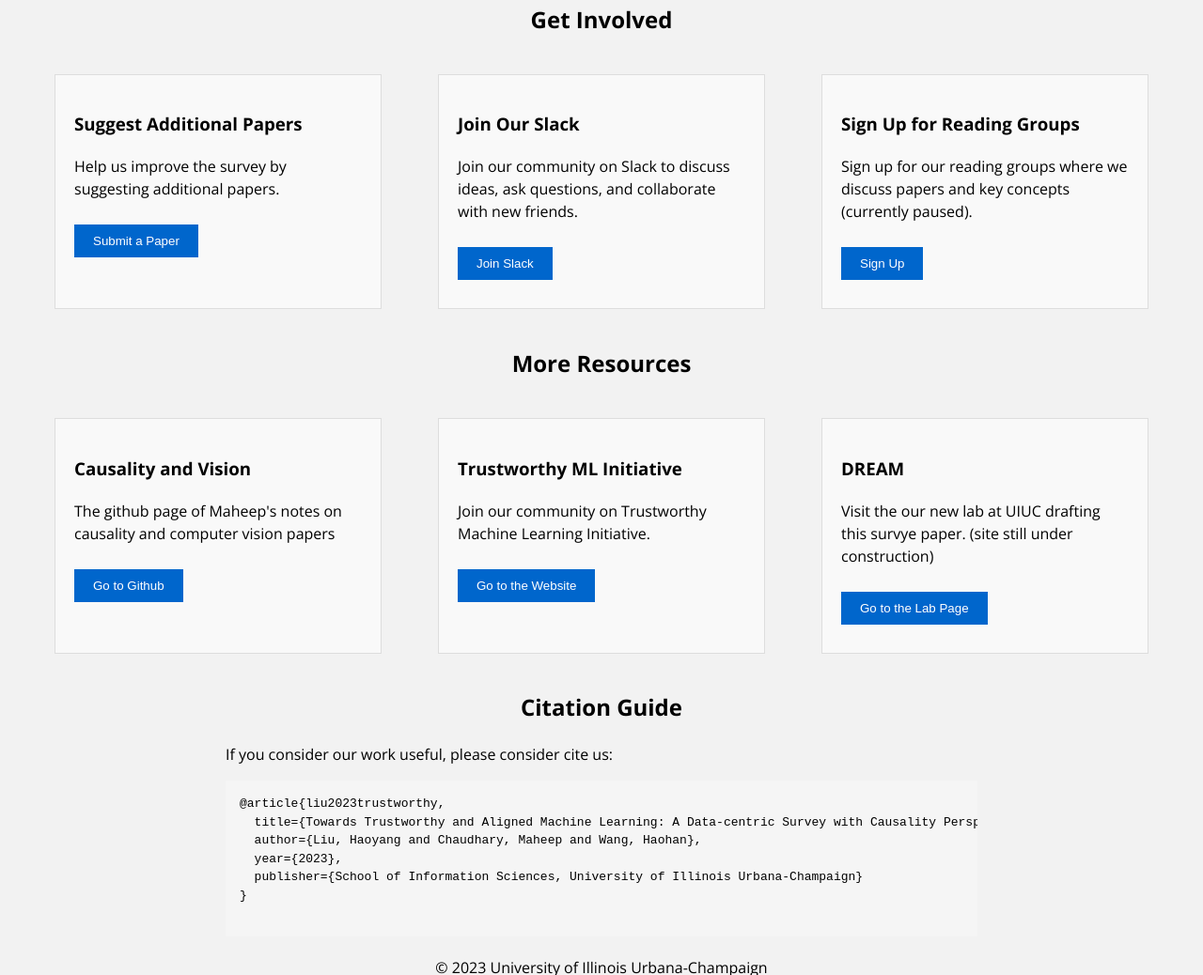
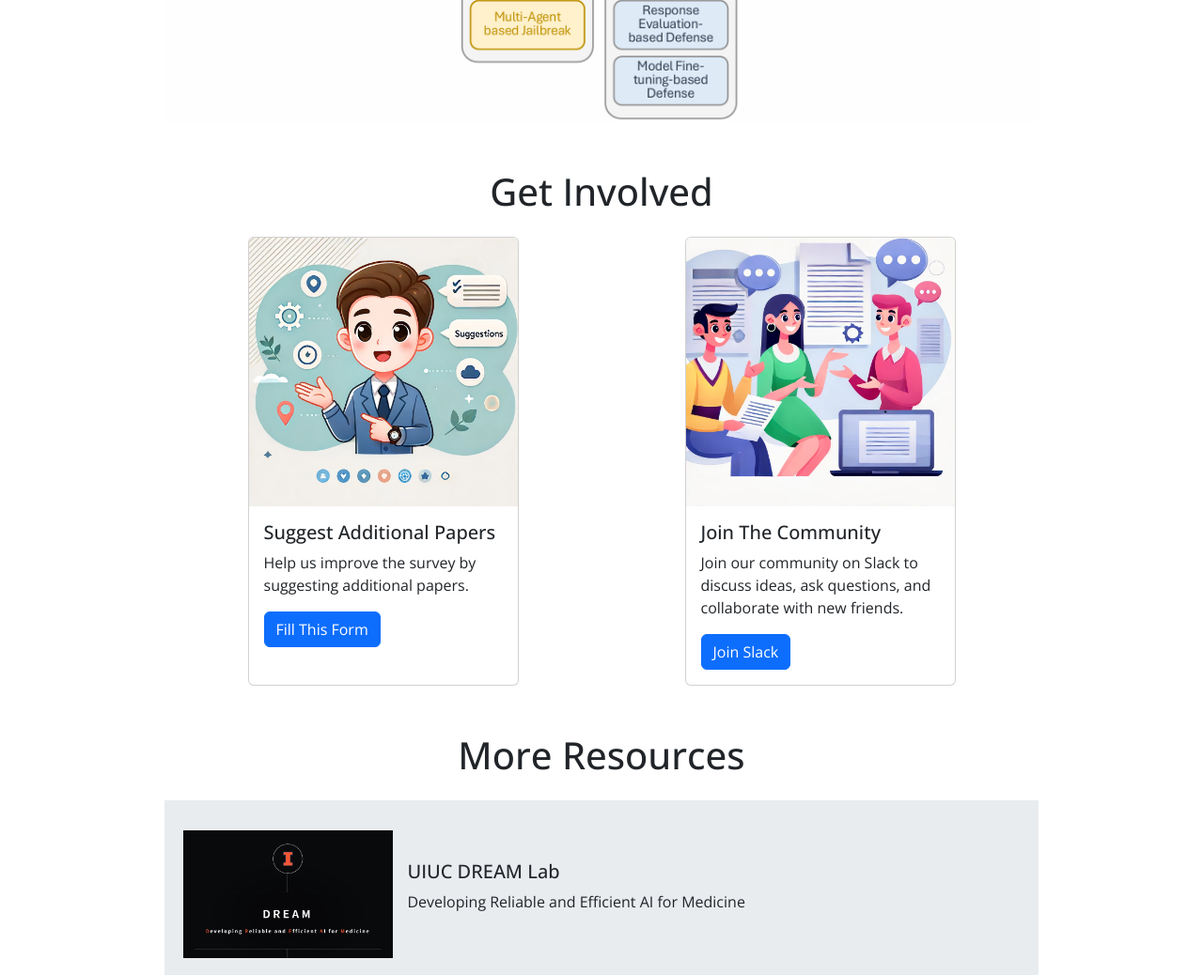
Before and after one commit to PaulCCCCCCH/llm-jailbreak-zoo-survey, a plain HTML site: page index.html in a window 1280 px wide. Shown: the part 1762-2800 px from the top of the page at 94% size. Drawn offline with nearby package versions, Linux system fonts and the light colour scheme.

Commit message:
adding rest of sections

```diff
--- a/index.css
+++ b/index.css
@@ -1,23 +1,28 @@
-body {
-    font-family: 'Open Sans', sans-serif;;
-    line-height: 1.5;
-    background-color: #F2F2F2;
-    text-align: center;
+section {
+    display: flex;
+    flex-direction: column;
+    justify-content: center;
+    align-items: center;
+    margin: 50px 0;
 }
 
-
-nav {
+.my-nav {
+    display: flex;
+    flex-direction: row;
+    justify-content: center;
     padding: 20px;
     background-color: #4d4d4d;
 }
 
-nav a {
+.my-nav > a {
     color: white;
-    margin: 0 15px;
+    margin: 0 30px;
     text-decoration: none;
 }
 
 .content {
+    line-height: 1.5;
+    font-family: 'Open Sans', sans-serif;;
     margin: 20px;
 }
 
@@ -84,51 +89,23 @@ nav a {
     width: 75%;
 }
 
-.action-container {
+.involved-cards {
     display: flex;
+    flex-direction: row;
     justify-content: space-around;
-    flex-wrap: wrap;
+    width: 75%;
 }
 
-.action-card {
-    margin: 20px;
-    padding: 20px;
-    background-color: #F9F9F9;
-    border: 1px solid #ddd;
-    width: 25%;
-    min-width: 300px;
-    text-align: left;
+.resources-cards {
+    display: flex;
+    flex-direction: column;
+    width: 75%;
 }
 
-.action-card button {
-    background-color: #0066CC;
-    color: white;
-    border: none;
-    padding: 10px 20px;
-    margin: 10px 0;
-    cursor: pointer;
-    text-align: center;
-    transition: background-color 0.3s;
-}
-
-.action-card button:hover {
-    background-color: #0052a3;
-}
-
-a {
-    color: #0066CC;
-    text-decoration: none;
-}
-
-a:hover {
-    text-decoration: underline;
-}
-
-pre {
-    text-align: left;
-    background-color: #f5f5f5;
-    padding: 15px;
-    overflow-x: auto;
+.resources-card {
+    padding: 20px;
+    min-height: 200px;
+    align-items: center;
 }
 
 .author-affiliation {
@@ -138,7 +115,7 @@ pre {
     /* optional, to reduce space between authors and affiliation */
 }
 
-.citation-container {
+.narrow-container {
     max-width: 800px;
     /* Adjust as needed */
     margin: 0 auto;
--- a/index.html
+++ b/index.html
@@ -18,14 +18,25 @@
     <!-- Open Sans - Body -->
     <link rel="preconnect" href="https://fonts.googleapis.com">
     <link rel="preconnect" href="https://fonts.gstatic.com" crossorigin>
-    <link href="https://fonts.googleapis.com/css2?family=Open+Sans:ital,wght@0,300..800;1,300..800&display=swap" rel="stylesheet">
+    <link href="https://fonts.googleapis.com/css2?family=Open+Sans:ital,wght@0,300..800;1,300..800&display=swap"
+        rel="stylesheet">
 
     <!-- Fancy Icons -->
     <link rel="stylesheet" href="https://cdnjs.cloudflare.com/ajax/libs/font-awesome/6.0.0-beta3/css/all.min.css">
 
+    <!-- Bootstrap CSS -->
+    <link href="https://cdn.jsdelivr.net/npm/bootstrap@5.3.3/dist/css/bootstrap.min.css" rel="stylesheet"
+        integrity="sha384-QWTKZyjpPEjISv5WaRU9OFeRpok6YctnYmDr5pNlyT2bRjXh0JMhjY6hW+ALEwIH" crossorigin="anonymous">
+
+
 </head>
 
 <body>
+    <!-- Bootstrap JavaScript -->
+    <script src="https://cdn.jsdelivr.net/npm/bootstrap@5.3.3/dist/js/bootstrap.bundle.min.js"
+        integrity="sha384-YvpcrYf0tY3lHB60NNkmXc5s9fDVZLESaAA55NDzOxhy9GkcIdslK1eN7N6jIeHz"
+        crossorigin="anonymous"></script>
+
     <div class="banner">
         <div class="header">
             <p class="header-main"> JailbreakZoo </h1>
@@ -33,16 +44,20 @@
                 Models</p>
         </div>
     </div>
-    <nav>
+    <div class="my-nav">
         <a href="#authors">Authors</a>
         <a href="#abstract">Abstract</a>
-        <a href="#paper">Paper</a>
         <a href="#involved">Get Involved</a>
-    </nav>
+        <a href="#resources">More Resources</a>
+        <a href="#citation">Cite This Work</a>
+    </div>
     <div class="content">
         <section id="head-buttons">
-            <button class="head-button" onclick="window.open('https://github.com/Allen-piexl/JailbreakZoo', '_blank')"><i class="fab fa-github"></i> GitHub </button>
-            <button class="head-button" onclick="window.open('https://en.wikipedia.org/wiki/HTTP_404', '_blank')"><i class="far fa-file-lines"></i> arXiv</button>
+            <button class="head-button"
+                onclick="window.open('https://github.com/Allen-piexl/JailbreakZoo', '_blank')"><i
+                    class="fab fa-github"></i> GitHub </button>
+            <button class="head-button" onclick="window.open('https://en.wikipedia.org/wiki/HTTP_404', '_blank')"><i
+                    class="far fa-file-lines"></i> arXiv</button>
         </section>
 
         <section id="authors">
@@ -89,68 +104,93 @@
 
 
         <section id="abstract">
-            <h1>Abstract</h1>
-            <div class="citation-container">
-                <p> The rapid evolution of artificial intelligence (AI) through developments in Large Language Models (LLMs) and Vision-Language Models (VLMs) has brought significant advancements across various technological domains. While these models enhance capabilities in natural language processing and visual interactive tasks, their growing adoption raises critical concerns regarding security and ethical alignment. This survey provides an extensive review of the emerging field of jailbreaking—deliberately circumventing the ethical and operational boundaries of LLMs and VLMs—and the consequent development of defense mechanisms. Our study categorizes jailbreaks into seven distinct types and elaborates on defense strategies that address these vulnerabilities. Through this comprehensive examination, we identify research gaps and propose directions for future studies to enhance the security frameworks of LLMs and VLMs. Our findings underscore the necessity for a unified perspective that integrates both jailbreak strategies and defensive solutions to foster a robust, secure, and reliable environment for the next generation of language models.
+            <h1 class="mb-4">Abstract</h1>
+            <div class="narrow-container">
+                <p> The rapid evolution of artificial intelligence (AI) through developments in Large Language Models
+                    (LLMs) and Vision-Language Models (VLMs) has brought significant advancements across various
+                    technological domains. While these models enhance capabilities in natural language processing and
+                    visual interactive tasks, their growing adoption raises critical concerns regarding security and
+                    ethical alignment. This survey provides an extensive review of the emerging field of
+                    jailbreaking—deliberately circumventing the ethical and operational boundaries of LLMs and VLMs—and
+                    the consequent development of defense mechanisms. Our study categorizes jailbreaks into seven
+                    distinct types and elaborates on defense strategies that address these vulnerabilities. Through this
+                    comprehensive examination, we identify research gaps and propose directions for future studies to
+                    enhance the security frameworks of LLMs and VLMs. Our findings underscore the necessity for a
+                    unified perspective that integrates both jailbreak strategies and defensive solutions to foster a
+                    robust, secure, and reliable environment for the next generation of language models.
                 </p>
             </div>
         </section>
 
 
         <section id="Overview">
-            <h1>Overview</h1>
+            <h1 class="mb-4">Overview</h1>
             <img id="overview-image" src="paper-overview.png" alt="Overview of the paper">
         </section>
 
         <section id="involved">
-            <h2>Get Involved</h2>
-            <div class="action-container">
-                <div class="action-card">
-                    <h3>Suggest Additional Papers</h3>
-                    <p>Help us improve the survey by suggesting additional papers.</p>
-                    <button onclick="window.open('https://forms.gle/wJ48qoh4PNdwFMgy7', '_blank')">Submit a
-                        Paper</button>
-                </div>
-                <div class="action-card">
-                    <h3>Join Our Slack</h3>
-                    <p>Join our community on Slack to discuss ideas, ask questions, and collaborate with new friends.
-                    </p>
-                    <button
-                        onclick="window.open('https://join.slack.com/t/trustworthyml/shared_invite/zt-201foxyh3-KxIx9Xsyk0FIIQ_ToArWgQ', '_blank')">Join
-                        Slack</button>
-                </div>
-                <div class="action-card">
-                    <h3>Sign Up for Reading Groups</h3>
-                    <p>Sign up for our reading groups where we discuss papers and key concepts (currently paused).</p>
-                    <button onclick="window.open('https://groups.google.com/g/trustworthy-ml/', '_blank')">Sign
-                        Up</button>
+            <h1 class="mb-4">Get Involved</h1>
+
+            <div class="involved-cards">
+                <div class="card" style="width: 18rem;">
+                    <img src="suggestions.png" class="card-img-top" alt="suggestions">
+                    <div class="card-body">
+                        <h5 class="card-title">Suggest Additional Papers</h5>
+                        <p class="card-text">Help us improve the survey by suggesting additional papers.</p>
+                        <a href="https://en.wikipedia.org/wiki/HTTP_404" class="btn btn-primary">Fill This Form</a>
                     </div>
                 </div>
-            <h2>More Resources</h2>
-            <div class="action-container">
-                <div class="action-card">
-                    <h3>Causality and Vision</h3>
-                    <p>The github page of Maheep's notes on causality and computer vision papers</p>
-                    <button
-                        onclick="window.open('https://github.com/MaheepChaudhary/Causation-inComputerVision', '_blank')">Go
-                        to Github</button>
+
+                <div class="card" style="width: 18rem;">
+                    <img src="community.png" class="card-img-top" alt=reading-group">
+                    <div class="card-body">
+                        <h5 class="card-title">Join The Community</h5>
+                        <p class="card-text">Join our community on Slack to discuss ideas, ask questions, and
+                            collaborate with new friends.</p>
+                        <a href="https://en.wikipedia.org/wiki/HTTP_404" class="btn btn-primary">Join Slack</a>
                     </div>
-                <div class="action-card">
-                    <h3>Trustworthy ML Initiative</h3>
-                    <p>Join our community on Trustworthy Machine Learning Initiative.</p>
-                    <button onclick="window.open('https://www.trustworthyml.org/', '_blank')">Go to the Website</button>
-                </div>
-                <div class="action-card">
-                    <h3>DREAM</h3>
-                    <p>Visit the our new lab at UIUC drafting this survye paper. (site still under construction)</p>
-                    <button onclick="window.open('https://dreamlabuiuc.github.io/', '_blank')">Go to the Lab
-                        Page</button>
                 </div>
             </div>
         </section>
 
-        <h2>Citation Guide</h2>
-        <div class="citation-container">
+
+        <section id="resources">
+            <h1 class="mb-4">More Resources</h2>
+
+                <div class="resources-cards gap-5">
+
+                    <div class="d-flex position-relative bg-body-secondary resources-card">
+                        <img src="dream-lab.png" class="flex-shrink-0 me-3 w-25" alt="DREAM LAB">
+                        <div>
+                            <h5 class="mt-0">UIUC DREAM Lab</h5>
+                            <p> Developing Reliable and Efficient AI for Medicine
+                            </p>
+                            <a href="https://dreamlabuiuc.github.io/" class="stretched-link"></a>
+                        </div>
+                    </div>
+
+
+                    <div class="d-flex position-relative bg-body-secondary resources-card">
+                        <img src="trustworthy-ml-initiative.png" class="flex-shrink-0 me-3 w-25"
+                            alt="TRUSTWORTHY ML INITIATIVE">
+                        <div>
+                            <h5 class="mt-0">Trustworthy ML Initiative</h5>
+                            <p> As ML systems integrate into real-world applications, ensuring their trustworthiness is
+                                crucial. The Trustworthy ML Initiative (TrustML) aims to provide resources, highlight
+                                early-career research, foster discussions, and build a community focused on explainable,
+                                fair, privacy-preserving, causal, and robust ML models.
+                            </p>
+                            <a href="https://www.trustworthyml.org/" class="stretched-link"></a>
+                        </div>
+                    </div>
+                </div>
+
+
+        </section>
+
+        <section id="citation">
+            <h1 class="mb-4">Citation Guide</h2>
+                <div class="narrow-container">
                     <p>If you consider our work useful, please consider cite us:</p>
                     <div>
                         <pre>
@@ -163,11 +203,14 @@
             </pre>
                     </div>
                 </div>
+        </section>
     </div>
 
+    <section>
         <footer>
             <p>© 2023 University of Illinois Urbana-Champaign</p>
         </footer>
+    </section>
     </div>
 </body>
 
```
Also changed, not shown: community.png (added), dream-lab.png (added), suggestions.png (added), trustworthy-ml-initiative.png (added). Lines whose indentation alone changed are shown as unchanged.
